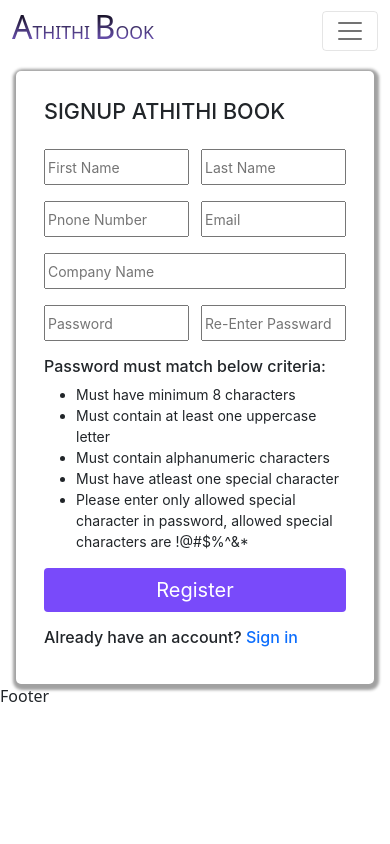
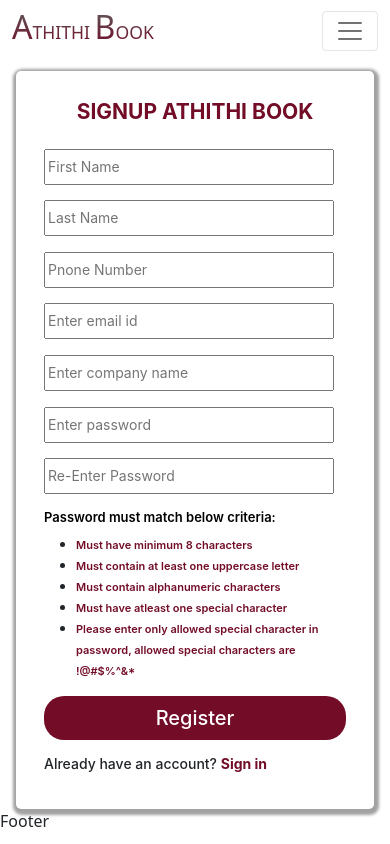
Before and after one commit to SengarArpit81/VMS-Atithi, a React (Create React App) app in the folder portalvms/: page /signup in a window 390 px wide. Built offline with nearby package versions, Linux system fonts and the light colour scheme.

Commit message:
validation signup page change color

```diff
--- a/portalvms/src/Components/Navbar/navbar.css
+++ b/portalvms/src/Components/Navbar/navbar.css
@@ -38,7 +38,7 @@ h4 span{
     font-size: 1.1rem;
     font-weight: 500;
     text-transform: uppercase;
-    background: -webkit-linear-gradient(rgb(0, 0, 0), #7f61d3);
+    background: -webkit-linear-gradient(rgb(94, 92, 92), #720c27);
     -webkit-background-clip: text;
     text-decoration: none;
     -webkit-text-fill-color: transparent;
--- a/portalvms/src/Components/Signup/Signup.js
+++ b/portalvms/src/Components/Signup/Signup.js
@@ -3,35 +3,33 @@ import React from "react";
 import Button from "react-bootstrap/esm/Button";
 import Form from "react-bootstrap/Form";
 import { Link } from "react-router-dom";
-import {useFormik} from "formik";
+import { useFormik } from "formik";
 import "./signup.css";
 import { signupSchema } from "../Validation/Validation";
 
 const initialValues = {
-  first_Name:"",
-  last_Name:"",
-  phone_number:"",
-  email:"",
-  company_name:"",
-  password:"",
-  confirm_password:""
-
-}
+  first_Name: "",
+  last_Name: "",
+  phone_number: "",
+  email: "",
+  company_name: "",
+  password: "",
+  confirm_password: "",
+};
 
 const Signup = () => {
-
-   const {values, errors,touched, handleBlur, handleChange, handleSubmit} = useFormik({
+  const { values, errors, touched, handleBlur, handleChange, handleSubmit } =
+    useFormik({
       initialValues: initialValues,
-    validationSchema:signupSchema,
-    onSubmit: (values, action)=>{
+      validationSchema: signupSchema,
+      onSubmit: (values, action) => {
         action.resetForm();
-       console.log("Formik value",values)
+        console.log("Formik value", values);
       },
-
-   })
+    });
 
   //  console.log("Formik value",errors)
-
+  // https://www.youtube.com/watch?v=uq_bzHuRD9g
   return (
     <div>
       <Row>
@@ -60,17 +58,26 @@ const Signup = () => {
               className="signup-main-div"
             >
               <div className="p-2">
-                <div>
-                  <h4>SIGNUP ATHITHI BOOK</h4>
+                <div className="d-flex justify-content-center align-items-center ">
+                  <h4 className="Signup-heading-tag-h4 ">SIGNUP ATHITHI BOOK</h4>
                 </div>
                 <form onSubmit={handleSubmit}>
-                  <div className="d-flex justify-content-between align-items-center w-100">
-                    <div className="mt-3 w-100">
-                      {/* <Form.Control
-                        type="text"
-                        placeholder="First Name"
-                        style={{ width: "96%" }}
-                      /> */}
+                  <Row>
+                    <Col
+                      span={24}
+                      className="mt-3 w-100 d-flex"
+                    >
+                      <Row className="w-100">
+                        <Col
+                          span={12}
+                          xs={24}
+                          sm={24}
+                          md={12}
+                          lg={12}
+                          // style={{ border: "1px solid red" }}
+                        >
+                          <Row>
+                            <Col span={24} style={{ flexDirection: "column" }}>
                               <input
                                 type="text"
                                 placeholder="First Name"
@@ -79,16 +86,24 @@ const Signup = () => {
                                 value={values.first_Name}
                                 onChange={handleChange}
                                 onBlur={handleBlur}
-                      style={{ width: "96%",height:"36px" }}
+                                style={{ width: "96%", height: "36px" }}
                               />
-                      {errors.first_Name && touched.first_Name? ( <p className="form-error" style={{color:"red"}}>{errors.first_Name}</p>):null}
-                    </div>
-                    <div className="mt-3 w-100 ">
-                      {/* <Form.Control
-                        type="text"
-                        placeholder="Last Name"
-                        style={{ width: "96%", float: "right" }}
-                      /> */}
+                            </Col>
+                            <Col style={{height:"20px"}}>
+                              {errors.first_Name && touched.first_Name ? (
+                                <p
+                                  className="form-error"
+
+                                >
+                                  {errors.first_Name}
+                                </p>
+                              ) : null}
+                            </Col>
+                          </Row>
+                        </Col>
+                        <Col span={12} xs={24} sm={24} md={12} lg={12} className="second-main-Col">
+                          <Row>
+                            <Col span={24} style={{ flexDirection: "column" }}>
                               <input
                                 type="text"
                                 placeholder="Last Name"
@@ -97,18 +112,43 @@ const Signup = () => {
                                 value={values.last_Name}
                                 onChange={handleChange}
                                 onBlur={handleBlur}
-                      style={{ width: "96%",height:"36px",float: "right" }}
+                                className="secod-col-input-box"
+
                               />
-                      {errors.last_Name && touched.last_Name? ( <p className="form-error" style={{color:"red"}}>{errors.last_Name}</p>):null}
-                    </div>
-                  </div>
-                  <div className="d-flex justify-content-between align-items-center w-100">
-                    <div className="mt-3 w-100">
-                      {/* <Form.Control
-                        type="text"
-                        placeholder="Phone Number"
-                        style={{ width: "96%" }}
-                      /> */}
+                            </Col>
+                            <Col style={{height:"20px"}}>
+                              {errors.last_Name && touched.last_Name ? (
+                                <p
+                                  className="form-error form-error-col-p-tag"
+                                >
+                                  {errors.last_Name}
+                                </p>
+                              ) : null}
+                            </Col>
+                          </Row>
+                        </Col>
+                      </Row>
+
+
+                    </Col>
+                  </Row>
+
+                  <Row>
+                    <Col
+                      span={24}
+                      className="mt-3 w-100 d-flex"
+                    >
+                      <Row className="w-100">
+                        <Col
+                          span={12}
+                          xs={24}
+                          sm={24}
+                          md={12}
+                          lg={12}
+                          // style={{ border: "1px solid red" }}
+                        >
+                          <Row>
+                            <Col span={24} style={{ flexDirection: "column" }}>
                               <input
                                 type="text"
                                 placeholder="Pnone Number"
@@ -117,119 +157,206 @@ const Signup = () => {
                                 value={values.phone_number}
                                 onChange={handleChange}
                                 onBlur={handleBlur}
-                      style={{ width: "96%",height:"36px" }}
+                                style={{ width: "96%", height: "36px" }}
                               />
-                      {errors.phone_number && touched.phone_number? ( <p className="form-error" style={{color:"red"}}>{errors.phone_number}</p>):null}
-                    </div>
-                    <div className="mt-3 w-100">
-                      {/* <Form.Control
-                        type="email"
-                        placeholder="Email"
-                        style={{ width: "96%", float: "right" }}
-                      /> */}
+                            </Col>
+                            <Col style={{height:"20px"}}>
+                              {errors.phone_number && touched.phone_number ? (
+                                <p
+                                  className="form-error"
+
+                                >
+                                  {errors.phone_number}
+                                </p>
+                              ) : null}
+                            </Col>
+                          </Row>
+                        </Col>
+                        <Col span={12} xs={24} sm={24} md={12} lg={12} className="second-main-Col">
+                          <Row>
+                            <Col span={24} style={{ flexDirection: "column" }}>
                               <input
                                 type="email"
-                      placeholder="Email"
+                                placeholder="Enter email id"
                                 name="email"
                                 autoComplete="off"
                                 value={values.email}
                                 onChange={handleChange}
                                 onBlur={handleBlur}
-                      style={{ width: "96%",height:"36px",float: "right" }}
+                                className="secod-col-input-box"
                               />
-                      {errors.email && touched.email? ( <p className="form-error" style={{color:"red"}}>{errors.email}</p>):null}
+                            </Col>
+                            <Col style={{height:"20px"}}>
+                              {errors.email && touched.email ? (
+                                <p
 
-                    </div>
-                  </div>
-                  <div className="mt-3">
-                    {/* <Form.Control type="text" placeholder="Comapnay Name" /> */}
+                                  className="form-error form-error-col-p-tag"
+                                >
+                                  {errors.email}
+                                </p>
+                              ) : null}
+                            </Col>
+                          </Row>
+                        </Col>
+                      </Row>
+
+
+                    </Col>
+                  </Row>
+
+                  <Row>
+                    <Col
+                      span={24}
+                      className="mt-3 w-100 d-flex"
+                    >
+                      <Row className="w-100">
+                        <Col
+                          span={24}
+                          xs={24}
+                          sm={24}
+                          md={24}
+                          lg={24}
+                          // style={{ border: "1px solid red" }}
+                        >
+                          <Row>
+                            <Col span={24} style={{ flexDirection: "column" }}>
                               <input
                                 type="text"
-                      placeholder="Company Name"
+                                placeholder="Enter company name"
                                 name="company_name"
                                 autoComplete="off"
                                 value={values.company_name}
                                 onChange={handleChange}
                                 onBlur={handleBlur}
-                      style={{ width: "100%",height:"36px"}}
+                                className="company-col-input-box"
                               />
-                      {errors.company_name && touched.company_name? ( <p className="form-error" style={{color:"red"}}>{errors.company_name}</p>):null}
+                            </Col>
+                            <Col style={{height:"20px"}}>
+                              {errors.company_name && touched.company_name ? (
+                                <p
+                                  className="form-error"
 
-                  </div>
-                  <div className="d-flex justify-content-between align-items-center w-100">
-                    <div className="mt-3 w-100">
-                      {/* <Form.Control
-                        type="password"
-                        placeholder="Re-Enter Password"
-                        style={{ width: "96%" }}
-                      /> */}
+                                >
+                                  {errors.company_name}
+                                </p>
+                              ) : null}
+                            </Col>
+                          </Row>
+                        </Col>
+
+                      </Row>
+
+
+                    </Col>
+                  </Row>
+
+                  <Row>
+                    <Col
+                      span={24}
+                      className="mt-3 w-100 d-flex"
+                    >
+                      <Row className="w-100">
+                        <Col
+                          span={12}
+                          xs={24}
+                          sm={24}
+                          md={12}
+                          lg={12}
+                          // style={{ border: "1px solid red" }}
+                        >
+                          <Row>
+                            <Col span={24} style={{ flexDirection: "column" }}>
                               <input
                                 type="password"
-                      placeholder="Password"
+                                placeholder="Enter password"
                                 name="password"
                                 autoComplete="off"
                                 value={values.password}
                                 onChange={handleChange}
                                 onBlur={handleBlur}
-                      style={{ width: "96%",height:"36px"}}
+                                style={{ width: "96%", height: "36px" }}
                               />
-                      {errors.password && touched.password? ( <p className="form-error" style={{color:"red"}}>{errors.password}</p>):null}
+                            </Col>
+                            <Col style={{height:"20px"}}>
+                              {errors.password && touched.password ? (
+                                <p
+                                  className="form-error"
 
-                    </div>
-                    <div className="mt-3 w-100">
-                      {/* <Form.Control
-                        type="password"
-                        placeholder="Re-Enter Passward"
-                        style={{ width: "96%", float: "right" }}
-                      /> */}
+                                >
+                                  {errors.password}
+                                </p>
+                              ) : null}
+                            </Col>
+                          </Row>
+                        </Col>
+                        <Col span={12} xs={24} sm={24} md={12} lg={12} className="second-main-Col">
+                          <Row>
+                            <Col span={24} style={{ flexDirection: "column" }}>
                               <input
                                 type="password"
-                      placeholder="Re-Enter Passward"
+                                placeholder="Re-Enter Password"
                                 name="confirm_password"
                                 autoComplete="off"
                                 value={values.confirm_password}
                                 onChange={handleChange}
                                 onBlur={handleBlur}
-                      style={{ width: "96%",height:"36px",float: "right" }}
+                                className="secod-col-input-box"
                               />
-                      {errors.confirm_password && touched.confirm_password? ( <p className="form-error" style={{color:"red"}}>{errors.confirm_password}</p>):null}
+                            </Col>
+                            <Col style={{height:"20px"}}>
+                              {errors.confirm_password && touched.confirm_password ? (
+                                <p
+                                className="form-error form-error-col-p-tag"
+                                >
+                                  {errors.confirm_password}
+                                </p>
+                              ) : null}
+                            </Col>
+                          </Row>
+                        </Col>
+                      </Row>
 
-                    </div>
-                  </div>
+
+                    </Col>
+                  </Row>
+
 
                   <div className="mt-3">
-                    <h6>Password must match below criteria:</h6>
+                    <h6 className="Password-criteria-tag-h6 ">Password must match below criteria:</h6>
                     <ul>
-                      <li>Must have minimum 8 characters</li>
-                      <li>Must contain at least one uppercase letter</li>
-                      <li>Must contain alphanumeric characters</li>
-                      <li> Must have atleast one special character</li>
-                      <li>
-                        Please enter only allowed special character in password,
+                      <li className="Password-criteria-tag-li">
+                        <span style={{color:"#720c27",fontWeight:600}}>Must have minimum 8 characters</span>
+                        </li>
+                      <li className="Password-criteria-tag-li">
+                      <span style={{color:"#720c27",fontWeight:600}}>Must contain at least one uppercase letter</span>
+                      </li>
+                      <li className="Password-criteria-tag-li">
+                      <span style={{color:"#720c27",fontWeight:600}}>Must contain alphanumeric characters
+                      </span>
+                      </li>
+                      <li className="Password-criteria-tag-li">
+                      <span style={{color:"#720c27",fontWeight:600}}>Must have atleast one special character</span></li>
+                      <li className="Password-criteria-tag-li">
+                      <span style={{color:"#720c27",fontWeight:600}}>Please enter only allowed special character in password,
                         allowed special characters are !@#$%^&*
+                        </span>
                       </li>
                     </ul>
                   </div>
                   <div className="w-100 mt-3">
                     <Button
                       type="submit"
-                      className="w-100"
-                      style={{
-                        backgroundColor: "#794afa",
-                        color: "white",
-                        height: "44px",
-                        fontSize: "20px",
-                        border: "none",
-                      }}
+                      className="w-100 Signup-Button"
+
                     >
                       Register
                     </Button>
                   </div>
                 </form>
                 <div className="mt-3">
-                  <h6>
+                  <h6 className="sign-tag-h6">
                     Already have an account?{" "}
-                    <Link to="/signin" style={{ textDecoration: "none" }}>
+                    <Link to="/signin" style={{ textDecoration: "none",color:"#720c27",fontWeight:"bold", }}>
                       Sign in
                     </Link>
                   </h6>
--- a/portalvms/src/Components/Signup/signup.css
+++ b/portalvms/src/Components/Signup/signup.css
@@ -4,9 +4,77 @@
     padding: 20px;
     box-shadow: 1px 2px 3px 4px rgba(20,20,20,0.4);
 }
+.Signup-heading-tag-h4{
+    color: #720c27;
+    font-weight: 700;
+}
+.secod-col-input-box{
+    width: 96%;
+    height: 36px;
+    float: right;
+
+}
+.company-col-input-box{
+    width: 100%;
+    height: 36px;
+}
+.form-error{
+    color: red;
+
+}
+.form-error-col-p-tag{
+    margin-left: 10px;
+}
+.Password-criteria-tag-h6{
+    font-weight: 600;
+    color: black;
+}
+.Signup-Button{
+    background-color: #720c27;
+    color: white;
+    height: 44px;
+    font-size: 20px;
+    border: none;
+    font-weight: 500;
+    border-radius: 20px;
+}
+.Signup-Button:hover{
+    background-color: #720c27;
+}
 
 @media (max-width:600px) {
     .SignupImage-Div{
         display: none;
     }
+    .Signup-heading-tag-h4{
+        color: #720c27;
+        font-weight: 700;
+        font-size: 21px;
+    }
+    .second-main-Col{
+        margin-top: 15px !important;
+    }
+    .secod-col-input-box{
+        float: left;
+    }
+    .company-col-input-box{
+        width: 96%;
+    }
+    .form-error-col-p-tag{
+        margin-left: 0px !important;
+    }
+    .sign-tag-h6{
+        font-size: 14px;
+    }
+    .Password-criteria-tag-h6{
+        font-size: 13px;
+        font-weight: 600 !important;
+
+    }
+    .Password-criteria-tag-li span{
+        font-size: 11px;
+        font-weight: 600;
+
+
+    }
 }
--- a/portalvms/src/Components/Validation/Validation.js
+++ b/portalvms/src/Components/Validation/Validation.js
@@ -1,8 +1,8 @@
 import * as Yup from "yup";
 
 export const signupSchema = Yup.object({
-    first_Name:Yup.string().min(3).max(20).required("Please enter your name."),
-    last_Name:Yup.string().min(3).max(30).required("Please enter last name."),
+    first_Name:Yup.string().min(3).max(20).required("Please enter your first name."),
+    last_Name:Yup.string().min(3).max(30).required("Please enter your last name."),
     phone_number:Yup.number().required("Please enter mobile number."),
     email:Yup.string().email().required("Please enter your email id."),
     company_name:Yup.string().min(4).max(70).required("Please enter company name."),
```
Also changed, not shown: portalvms/src/Components/Signin/Signin.js (+18 -8 lines). Lines whose indentation alone changed are shown as unchanged.
